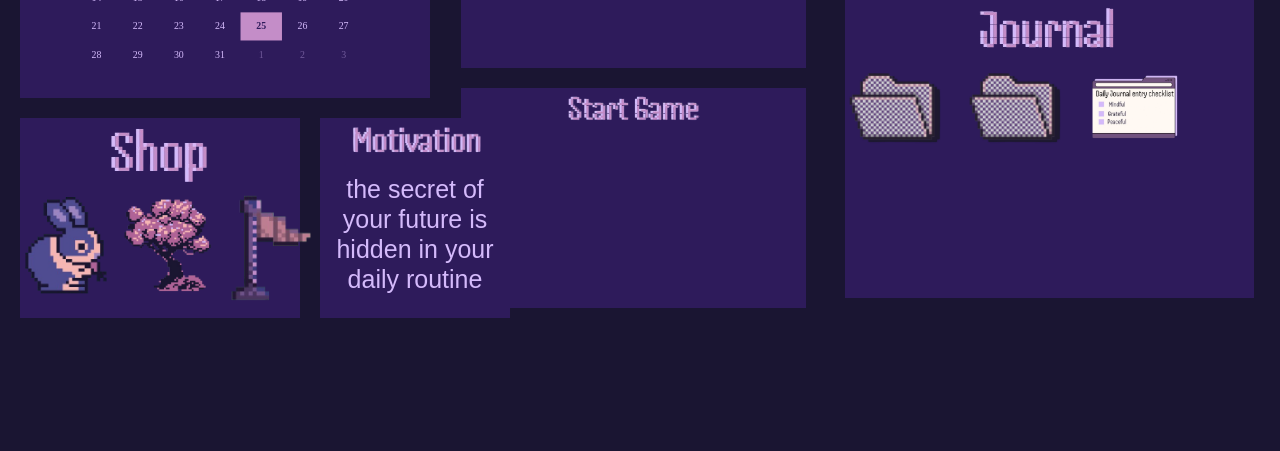
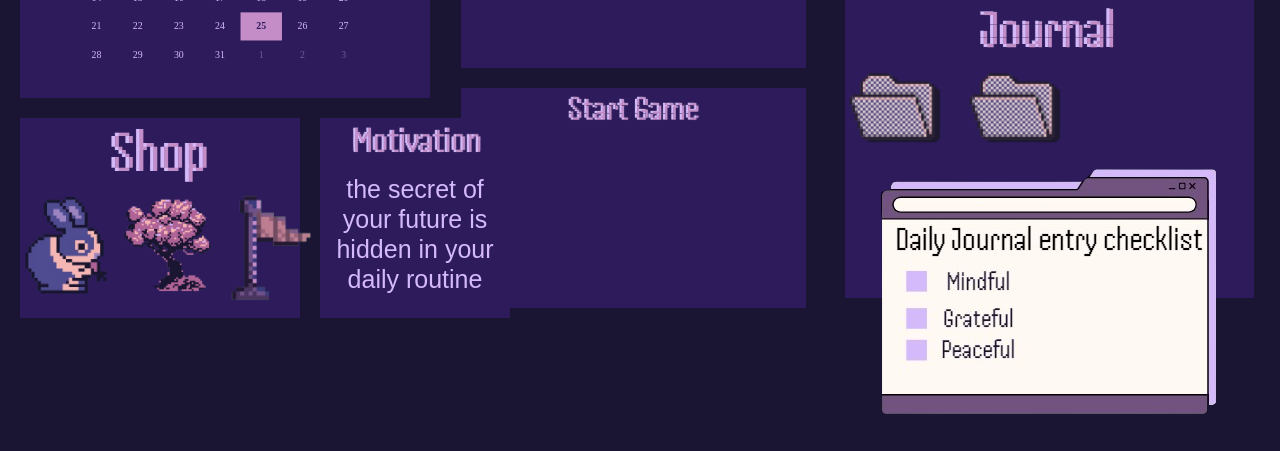
Before and after one commit to MeenakshiPathiyil/Gamified_tracker-frontend, a React (Create React App) app: page /home in a window 1280 px wide. Shown: the part 372-823 px from the top of the page. Before the commit the page ends 800 px from the top, so only its background shows below. Built offline with nearby package versions, Linux system fonts and the light colour scheme; no server answers.

Commit message:
Home updated with new features

```diff
--- a/src/pages/home.css
+++ b/src/pages/home.css
@@ -349,7 +349,9 @@
 
 }
 .element1>img{
-  width:300px
+bottom: 200px;
+  right: 200px;
+  width:10px
 }
 
 @media screen and (max-width: 768px) {
--- a/src/pages/home.js
+++ b/src/pages/home.js
@@ -127,8 +127,9 @@ const Home = () => {
         <div className='journal-elements'>
         <Link to="/journal"><img src={`${process.env.PUBLIC_URL}/images/folder.png`} className='element'/></Link>
         <Link to="/journal"><img src={`${process.env.PUBLIC_URL}/images/folder.png`} className='element'/></Link>
-        <img src={`${process.env.PUBLIC_URL}/images/map/jour.png`} className='element'/>
+
         </div>
+        <img src={`${process.env.PUBLIC_URL}/images/jour.png`} className='element1'/>
       </div>
 
       {isModalOpen && (
```
